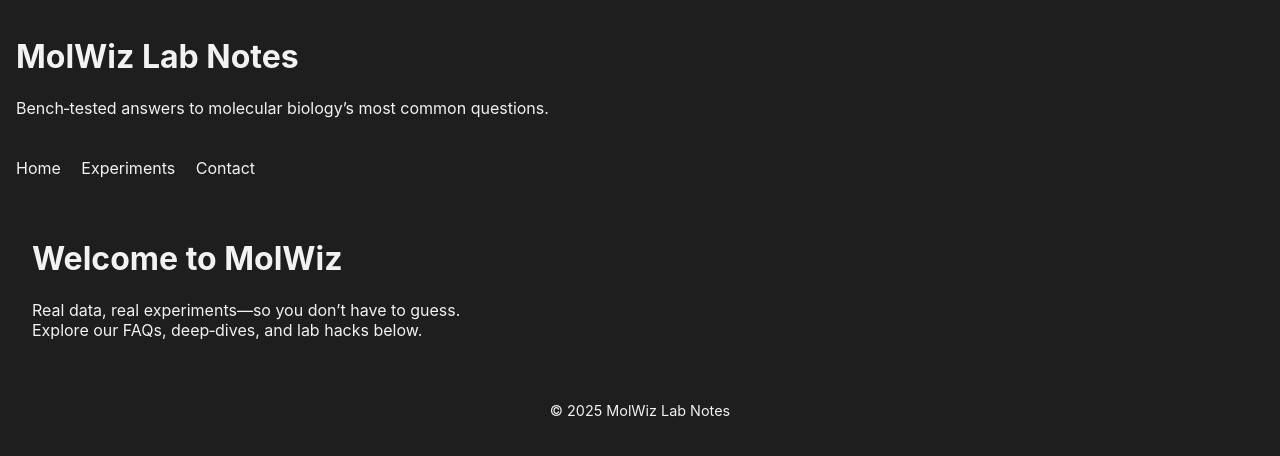
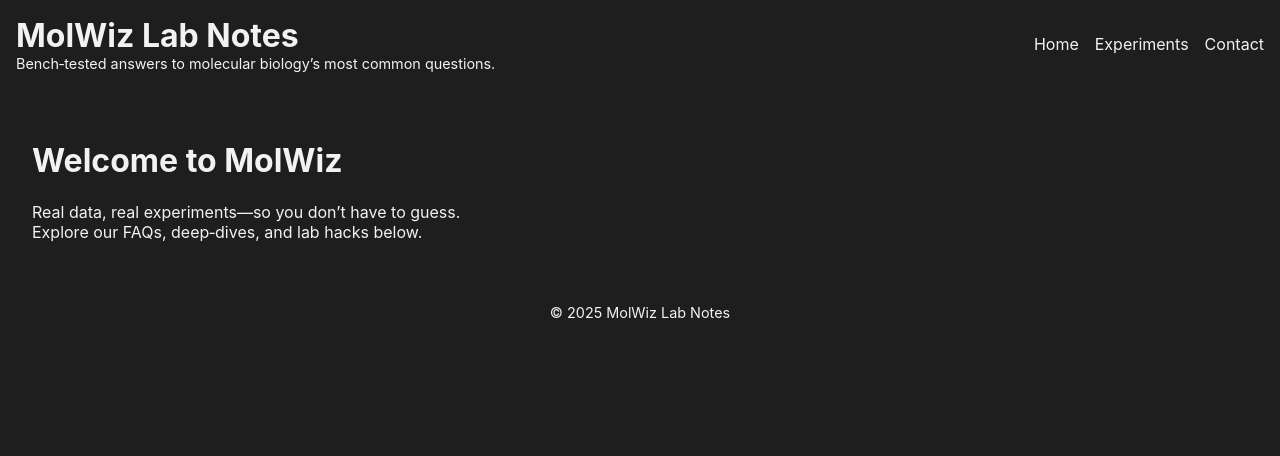
Before and after one commit to DylanCosto/DylanCosto.github.io, a Jekyll site: the page built from index.md, in a window 1280 px wide. Shown: the top 456 px of the page. Built offline with Jekyll 4.4.1, drawn with Linux system fonts in a browser that asks for light colours.

Commit message:
HTML Layout change_1

```diff
--- a/_layouts/default.html
+++ b/_layouts/default.html
@@ -8,23 +8,34 @@
     body { background: #1e1e1e; color: #f2f2f2; margin: 0; padding: 0; font-family: -apple-system, BlinkMacSystemFont, "Segoe UI", sans-serif; }
     a { color: #f2f2f2; text-decoration: none; }
     header, nav, footer { background: #1e1e1e; }
-    header { padding: 1em; }
-    nav { padding: 0.5em 1em; }
-    nav a { margin-right: 1em; }
+    header {
+      display: flex;
+      align-items: center;
+      justify-content: space-between;
+      padding: 1em;
+    }
+    nav {
+      display: flex;
+      gap: 1em;
+      padding: 0;
+    }
+    nav a { margin: 0; }
     main { padding: 2em; }
     footer { padding: 1em; text-align: center; font-size: 0.9em; }
   </style>
 </head>
 <body>
   <header>
-    <h1><a href="{{ '/' | relative_url }}">{{ site.title }}</a></h1>
-    <p>{{ site.description }}</p>
+    <div>
+      <h1 style="margin: 0;"><a href="{{ '/' | relative_url }}">{{ site.title }}</a></h1>
+      <p style="margin: 0; font-size: 0.9em;">{{ site.description }}</p>
+    </div>
+    <nav>
+      <a href="{{ '/' | relative_url }}">Home</a>
+      <a href="{{ '/experiments/' | relative_url }}">Experiments</a>
+      <a href="{{ '/contact/' | relative_url }}">Contact</a>
+    </nav>
   </header>
-  <nav>
-    <a href="{{ '/' | relative_url }}">Home</a>
-    <a href="{{ '/experiments/' | relative_url }}">Experiments</a>
-    <a href="{{ '/contact/' | relative_url }}">Contact</a>
-  </nav>
   <main>
     {{ content }}
   </main>
```
